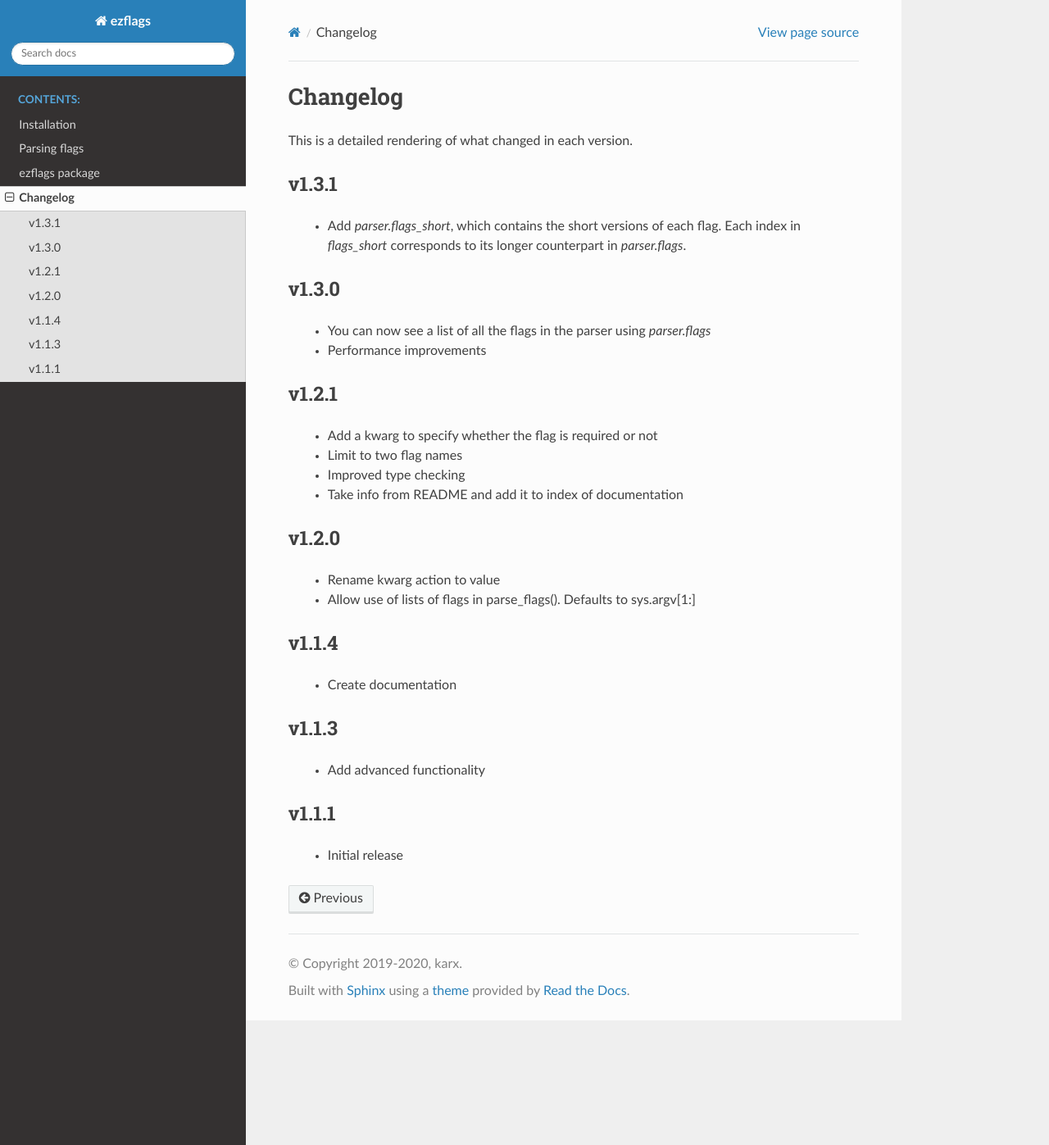
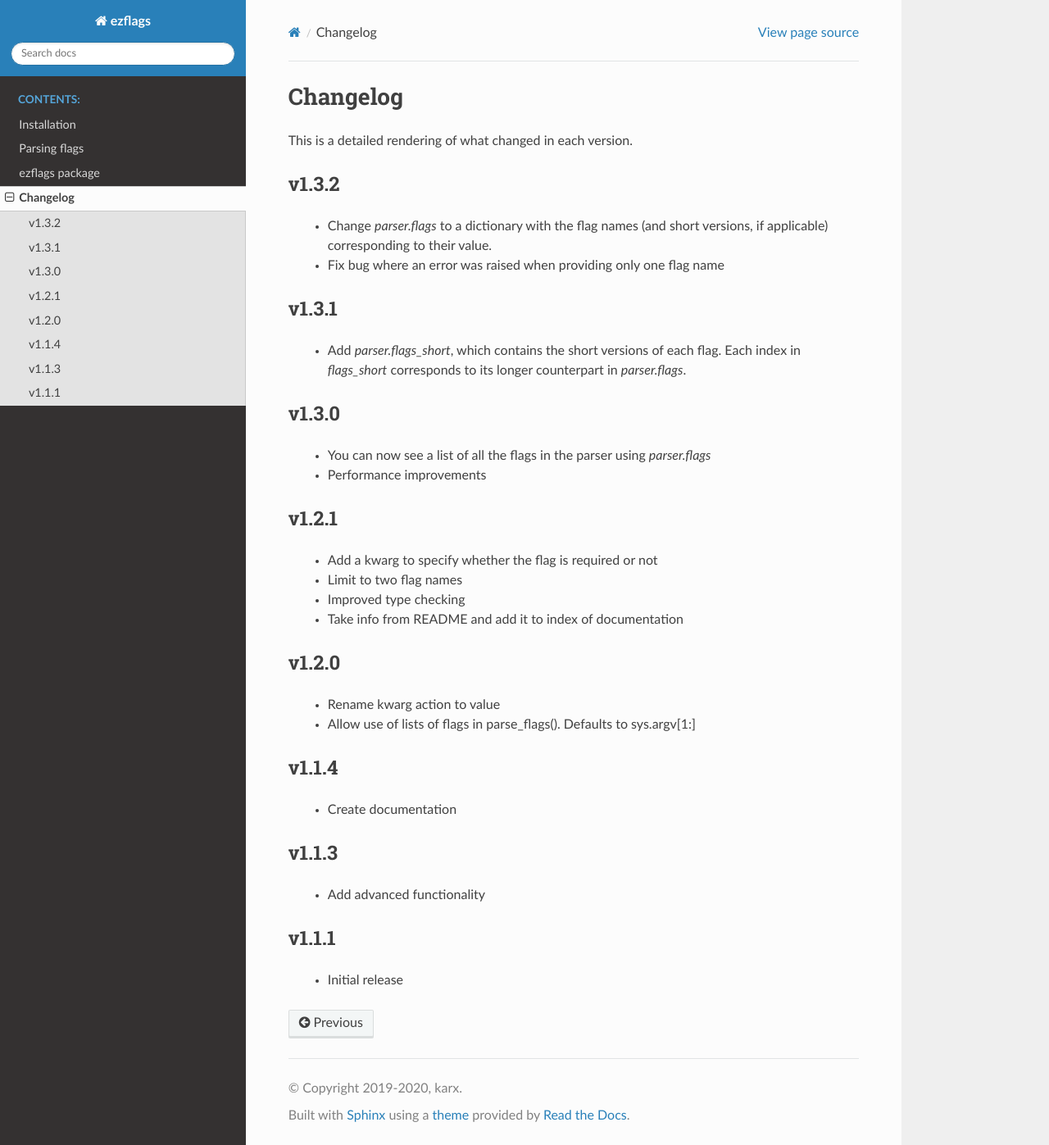
Before and after one commit to karx1/ezflags, a Sphinx documentation site: the page built from docs/source/changelog.rst, in a window 1280 px wide and 1397 px high. Shown: the whole window at 82% size. Built offline with Sphinx 7.4.7 and the Read the Docs theme 2.0.0, drawn with Linux system fonts in a browser that asks for light colours.

Commit message:
Update changelog

```diff
--- a/docs/source/changelog.rst
+++ b/docs/source/changelog.rst
@@ -2,6 +2,13 @@ Changelog
 =========
 
 This is a detailed rendering of what changed in each version.
+
+.. _vp1p3p2:
+
+v1.3.2
+-------
+ - Change `parser.flags` to a dictionary with the flag names (and short versions, if applicable) corresponding to their value.
+ - Fix bug where an error was raised when providing only one flag name
 
 .. _vp1p3p1:
 
```
